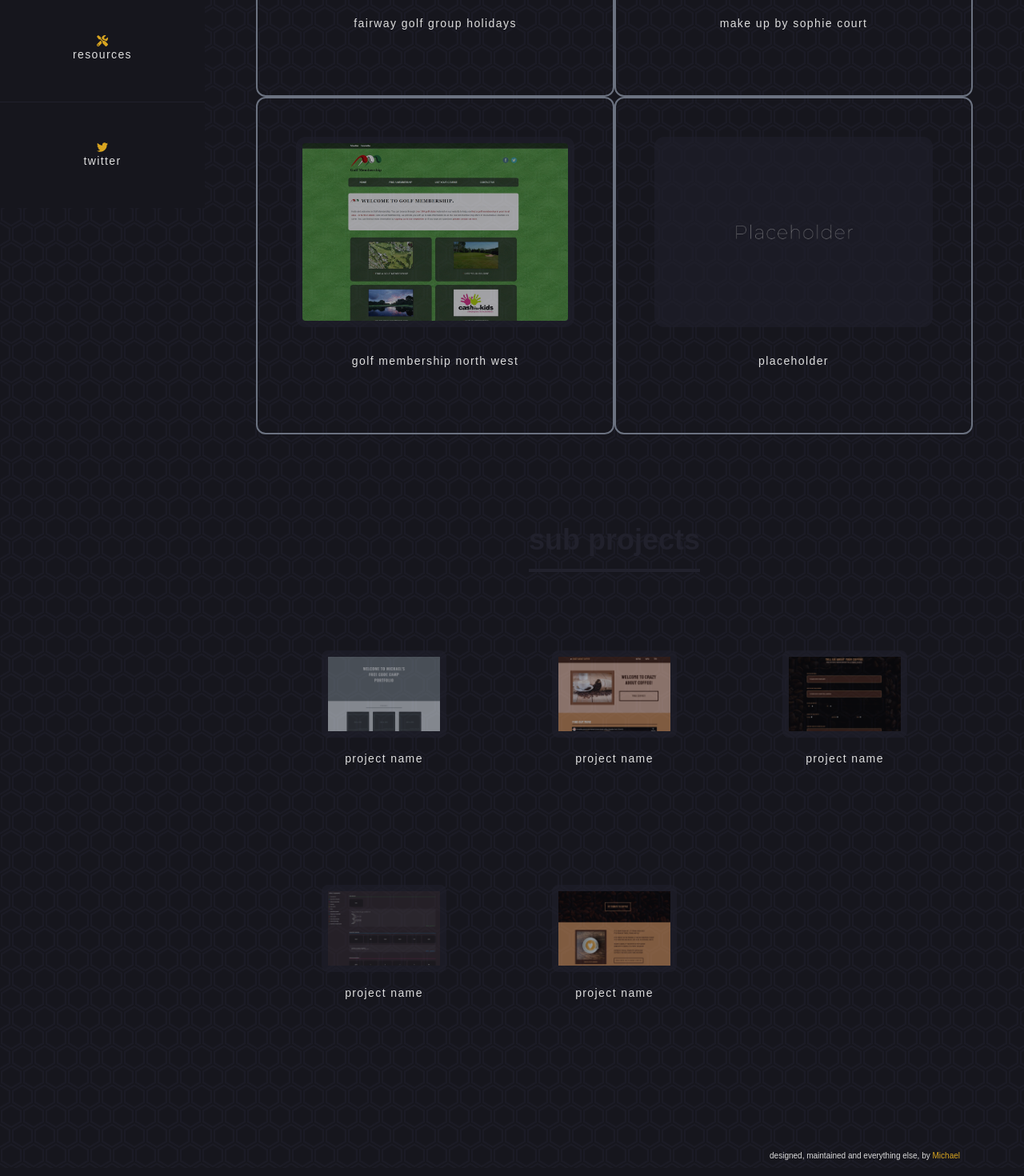
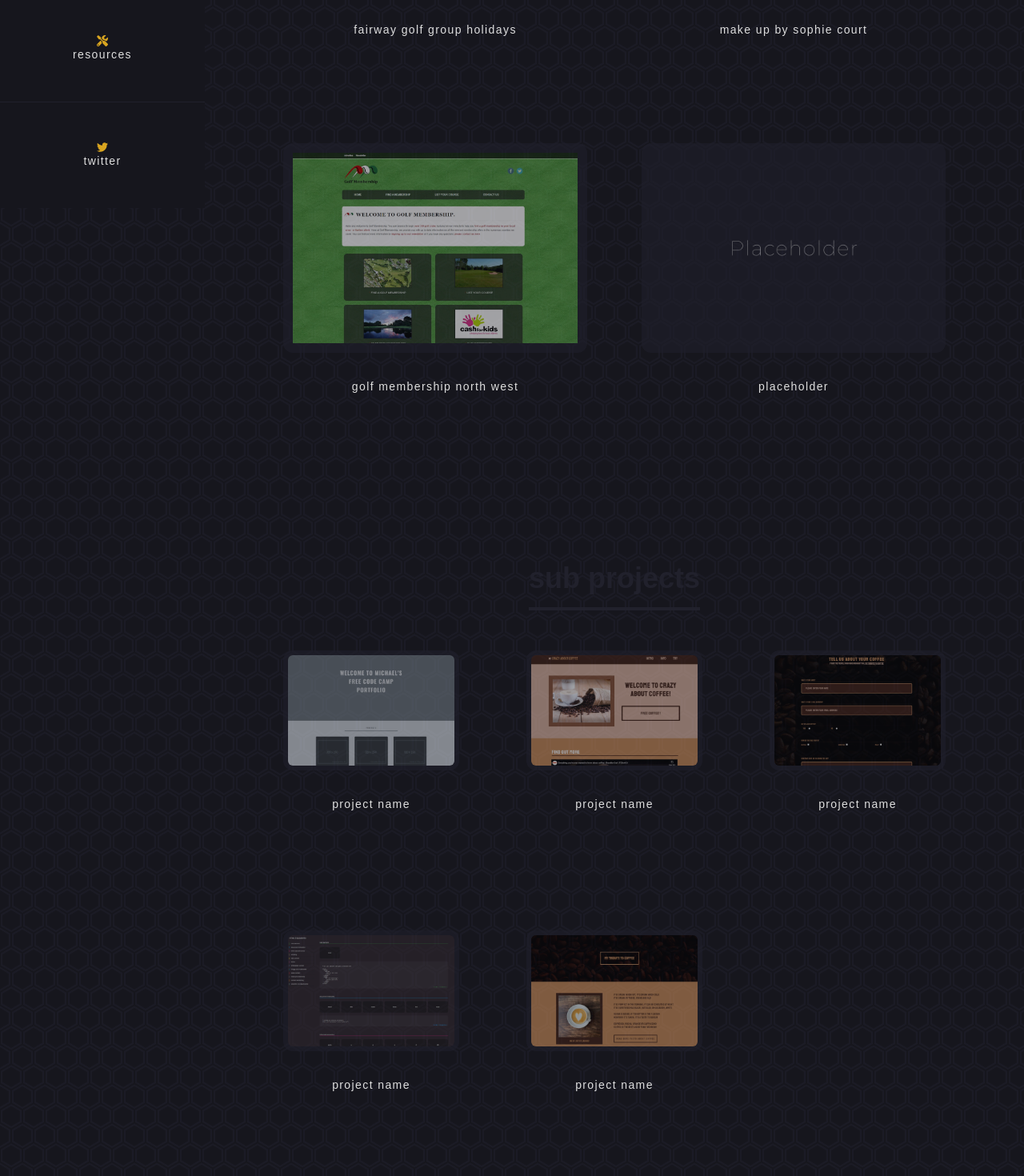
Before and after one commit to michaelgainford/michaelgainford.github.io, a React (Create React App) app: page / in a window 1280 px wide. Shown: the part 540-2010 px from the top of the page at 80% size. Built offline with nearby package versions, Linux system fonts and the light colour scheme.

Commit message:
Push finished (for now) projects sections

```diff
--- a/src/components/MyProjectsMain.js
+++ b/src/components/MyProjectsMain.js
@@ -38,16 +38,16 @@ const MyProjectsMain = () => {
           return (
             <div
               key="myProjectMain.id"
-              className="project flex flex-col items-center hover:gap-y-4 hover:bg-theme-alt border-2 border-gray-500 hover:border-theme-alt rounded-xl p-4 md:hover:pb-0 ease-in-out duration-500 lowercase hover:uppercase"
+              className="project flex flex-col items-center mb-4 md:mb-8 hover:bg-theme-alt border-2 border-transparent hover:border-theme-alt rounded-xl ease-in-out duration-500 lowercase hover:uppercase"
             >
               <a
                 href={myProjectMain.url}
-                className="p-2 sm:p-8 md:hover:p-8 md:hover:pb-0 text-light hover:text-highlight ease-in-out duration-500"
+                className="p-2 sm:p-8 md:p-8 text-light hover:text-highlight ease-in-out duration-500"
               >
                 <img
                   src={myProjectMain.image}
                   alt="template"
-                  className="w-full h-auto border-lg rounded-xl object-cover border-[8px] border-theme-alt hover:border-highlight opacity-60 hover:opacity-100"
+                  className="w-full h-auto border-lg rounded-xl object-cover border-[8px] md:border-[12px] border-theme-alt hover:border-highlight opacity-60 hover:opacity-100 ease-in-out duration-500"
                 />
                 <p className="text-center lowercase tracking-widest text-sm p-2 sm:p-4 md:p-8 w-full">
                   {myProjectMain.projectName}
--- a/src/components/MyProjectsSub.js
+++ b/src/components/MyProjectsSub.js
@@ -44,20 +44,20 @@ const MyProjectsSub = () => {
       <h3 className="text-center text-theme-alt text-4xl font-bold lowercase mt-4 pb-4 mb-4 border-b-4 border-theme-alt w-fit mx-auto">
         Sub Projects
       </h3>
-      <div className="projects-wrapper grid md:grid-cols-3 p-4">
+      <div className="projects-wrapper grid md:grid-cols-3 md:gap-4">
         {Object.values(myProjectsSubInfo).map((myProjectSub) => {
           return (
             <div
               key="myProjectSub.id"
-              className="project p-4 md:p-16 md:hover:p-8 flex flex-col justify-center items-center mb-0 hover:-mb-4 md:hover:pb-0 ease-in-out duration-500 rounded-xl border-2 border-transparent hover:border-theme-alt hover:bg-theme-alt lowercase hover:uppercase hover:gap-y-4"
+              className="project flex flex-col items-center mb-4 md:mb-8 hover:bg-theme-alt border-2 border-transparent hover:border-theme-alt rounded-xl ease-in-out duration-500 lowercase hover:uppercase"
             >
-              <a href={myProjectSub.url}>
+              <a href={myProjectSub.url} className="p-2 sm:p-8 md:p-8 text-light hover:text-highlight ease-in-out duration-500">
                 <img
                   src={myProjectSub.image}
                   alt="template"
-                  className="w-full h-auto border-lg rounded-lg border-[8px] border-theme-alt hover:border-highlight opacity-60 hover:opacity-100 ease-in-out duration-500"
+                  className="w-full h-auto border-lg rounded-xl object-cover border-[4px] md:border-[6px] border-theme-alt hover:border-highlight opacity-60 hover:opacity-100 ease-in-out duration-500"
                 />
-                <p className="text-center lowercase text-light tracking-widest text-sm p-4 w-full ease-in-out duration-500">
+                <p className="text-center lowercase tracking-widest text-sm p-2 sm:p-4 md:p-8 w-full">
                   {myProjectSub.projectName}
                 </p>
               </a>
```
